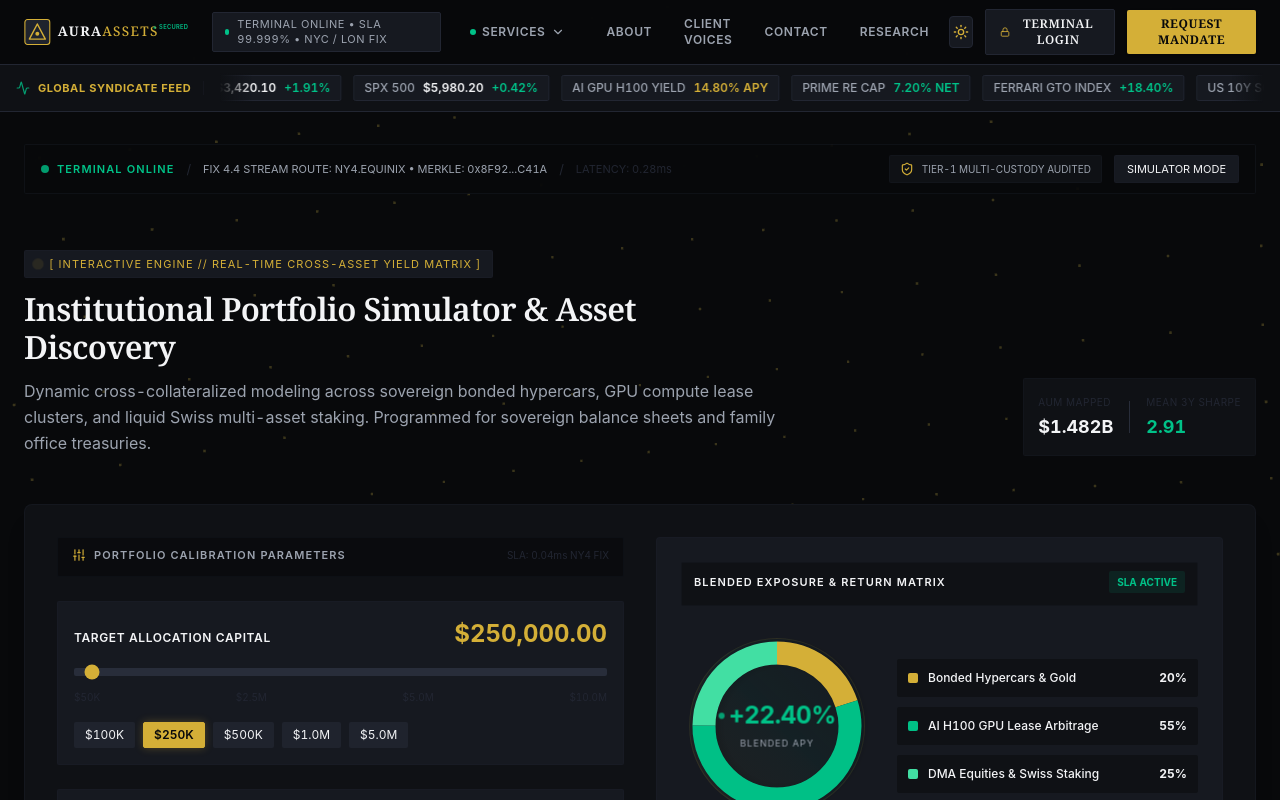
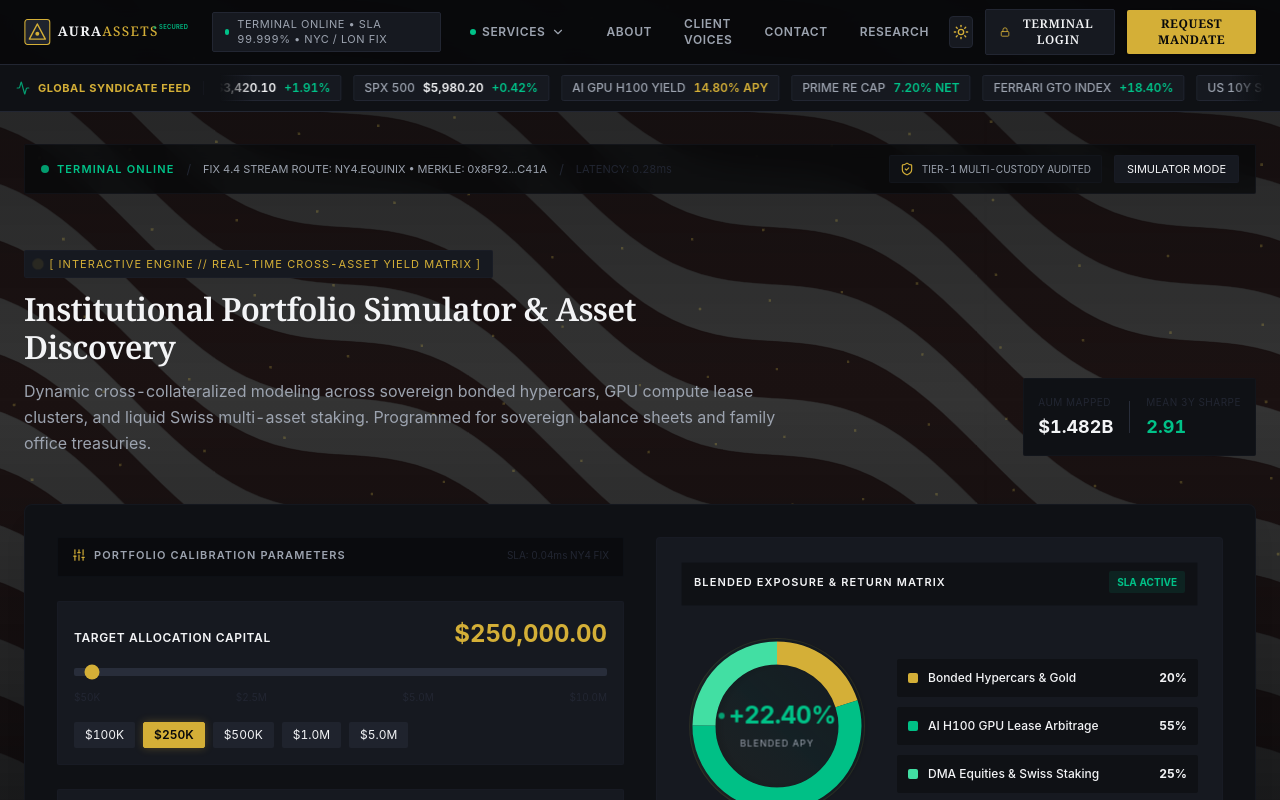
Before and after one commit to Grantlinkz/WavyAssets, a React (Vite) app in the folder Frontend/landing-page/: page / in a window 1280 px wide. Shown: the top 800 px of the page. Built offline with nearby package versions, Linux system fonts and the light colour scheme.

Commit message:
feat: implement default seamless looping wave background and integration tests

```diff
--- a/Frontend/landing-page/src/App.tsx
+++ b/Frontend/landing-page/src/App.tsx
@@ -2,6 +2,7 @@ import React from 'react';
 import { GlobalHeader } from './components/nav/GlobalHeader';
 import { ServicesMegaMenu } from './components/nav/ServicesMegaMenu';
 import { AmbientCanvas } from './components/canvas/AmbientCanvas';
+import { WavyBackground } from './components/canvas/WavyBackground';
 import { PortfolioSimulator } from './components/simulator/PortfolioSimulator';
 import { AssetDiscoveryHub } from './components/discovery/AssetDiscoveryHub';
 import { AssetContainer } from './components/panels/AssetContainer';
@@ -32,6 +33,9 @@ export const App: React.FC = () => {
 
   return (
     <div className="min-h-screen bg-surface text-on-surface flex flex-col selection:bg-primary-container selection:text-on-primary-container relative">
+      {/* Default Seamless Looping Sine-Wave Background (#1B1212 & #343434) */}
+      <WavyBackground />
+
       {/* 3D Decoupled Ambient Mesh Canvas */}
       <AmbientCanvas />
 
--- /dev/null
+++ b/Frontend/landing-page/src/components/canvas/WavyBackground.tsx
@@ -0,0 +1,135 @@
+import React, { useMemo, useState, useEffect } from 'react';
+
+/**
+ * WavyBackground — Seamless Looping Diagonal Sine-Wave Stripes
+ * Alternates between Licorice (#1B1212) and Jet Black (#343434).
+ * Infinitely translates along the horizontal axis with a linear timing function.
+ * Tiling is mathematically continuous across tile boundaries (CLS = 0, zero seam).
+ */
+export const WavyBackground: React.FC = () => {
+  const [reducedMotion, setReducedMotion] = useState(() => {
+    if (typeof window === 'undefined') return false;
+    return window.matchMedia('(prefers-reduced-motion: reduce)').matches;
+  });
+  const [isTabVisible, setIsTabVisible] = useState(true);
+
+  // Monitor prefers-reduced-motion
+  useEffect(() => {
+    if (typeof window === 'undefined') return;
+    const mediaQuery = window.matchMedia('(prefers-reduced-motion: reduce)');
+    const handleChange = (e: MediaQueryListEvent) => setReducedMotion(e.matches);
+    mediaQuery.addEventListener('change', handleChange);
+    return () => mediaQuery.removeEventListener('change', handleChange);
+  }, []);
+
+  // Monitor visibility for render throttling
+  useEffect(() => {
+    if (typeof document === 'undefined') return;
+    const handleVisibilityChange = () => {
+      setIsTabVisible(!document.hidden);
+    };
+    document.addEventListener('visibilitychange', handleVisibilityChange);
+    return () => document.removeEventListener('visibilitychange', handleVisibilityChange);
+  }, []);
+
+  // Precompute seamless diagonal sine-wave stripes
+  const stripes = useMemo(() => {
+    const W = 1440;
+    const S = 64; // stripe height pitch
+    const N = 3; // 3 full sine waves across W
+    const A = 36; // sine wave amplitude
+    const k = 768 / 1440; // slope ensures (k * W) is an exact even multiple of S (12 * 64 = 768)
+    const stepCount = 90;
+    const dx = W / stepCount;
+
+    const items: { d: string; fill: string; key: number }[] = [];
+
+    // Cover vertical span from -800 to 1400 so diagonal fills any screen ratio
+    for (let i = -16; i <= 24; i++) {
+      const c1 = i * S;
+      const c2 = (i + 1) * S;
+
+      const topPoints: string[] = [];
+      const bottomPoints: string[] = [];
+
+      for (let s = 0; s <= stepCount; s++) {
+        const x = s * dx;
+        const sine = A * Math.sin((2 * Math.PI * N * x) / W);
+        const yTop = k * x + sine + c1;
+        const yBottom = k * x + sine + c2;
+
+        topPoints.push(`${x.toFixed(1)},${yTop.toFixed(1)}`);
+        bottomPoints.unshift(`${x.toFixed(1)},${yBottom.toFixed(1)}`);
+      }
+
+      const d = `M ${topPoints.join(' L ')} L ${bottomPoints.join(' L ')} Z`;
+      const fill = Math.abs(i) % 2 === 0 ? '#1B1212' : '#343434'; // Licorice & Jet Black
+
+      items.push({ d, fill, key: i });
+    }
+
+    return items;
+  }, []);
+
+  return (
+    <div
+      data-testid="wavy-background"
+      aria-hidden="true"
+      className="pointer-events-none fixed inset-0 z-0 overflow-hidden select-none bg-[#1B1212]"
+    >
+      {/* 200% width sliding track with linear horizontal translation */}
+      <div
+        data-testid="wavy-track"
+        className={`flex w-[200%] h-full ${
+          !reducedMotion && isTabVisible ? 'animate-wave-seamless' : ''
+        }`}
+        style={{
+          willChange: 'transform',
+        }}
+      >
+        {/* Tile 1 */}
+        <div className="w-1/2 h-full shrink-0 relative">
+          <svg
+            className="w-full h-full block"
+            viewBox="0 0 1440 900"
+            preserveAspectRatio="none"
+            xmlns="http://www.w3.org/2000/svg"
+          >
+            {stripes.map((stripe) => (
+              <path
+                key={`t1-${stripe.key}`}
+                d={stripe.d}
+                fill={stripe.fill}
+                stroke={stripe.fill}
+                strokeWidth="0.5"
+              />
+            ))}
+          </svg>
+        </div>
+
+        {/* Tile 2: Exact duplicate for continuous 100% seamless looping */}
+        <div className="w-1/2 h-full shrink-0 relative">
+          <svg
+            className="w-full h-full block"
+            viewBox="0 0 1440 900"
+            preserveAspectRatio="none"
+            xmlns="http://www.w3.org/2000/svg"
+          >
+            {stripes.map((stripe) => (
+              <path
+                key={`t2-${stripe.key}`}
+                d={stripe.d}
+                fill={stripe.fill}
+                stroke={stripe.fill}
+                strokeWidth="0.5"
+              />
+            ))}
+          </svg>
+        </div>
+      </div>
+
+      {/* Subtle institutional atmospheric vignette to anchor typography readability */}
+      <div className="pointer-events-none absolute inset-0 bg-gradient-to-b from-[#08090B]/40 via-transparent to-[#08090B]/60" />
+    </div>
+  );
+};
--- a/Frontend/landing-page/src/index.css
+++ b/Frontend/landing-page/src/index.css
@@ -316,3 +316,27 @@ body {
     animation: none;
   }
 }
+
+/* Seamless Looping Horizontal Wave Animation (Licorice & Jet Black Stripes) */
+@keyframes wave-slide-horizontal {
+  0% {
+    transform: translate3d(0, 0, 0);
+  }
+  100% {
+    transform: translate3d(-50%, 0, 0);
+  }
+}
+
+.animate-wave-seamless {
+  display: flex;
+  width: 200%;
+  height: 100%;
+  animation: wave-slide-horizontal 28s linear infinite;
+  will-change: transform;
+}
+
+@media (prefers-reduced-motion: reduce) {
+  .animate-wave-seamless {
+    animation: none;
+  }
+}
```
Also changed, not shown: Frontend/landing-page/.ai/progress-tracker.md, 1 other file (tests, documents, lock files or other folders).
